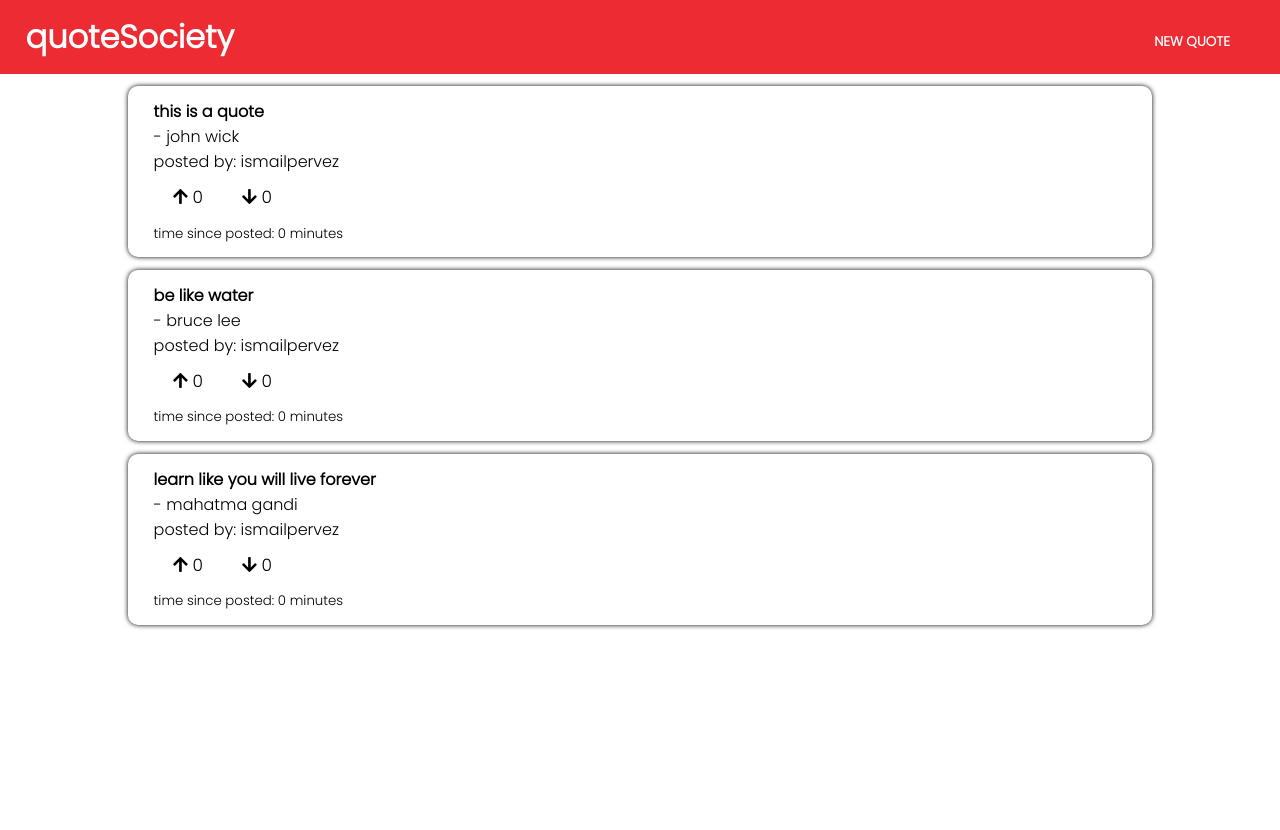
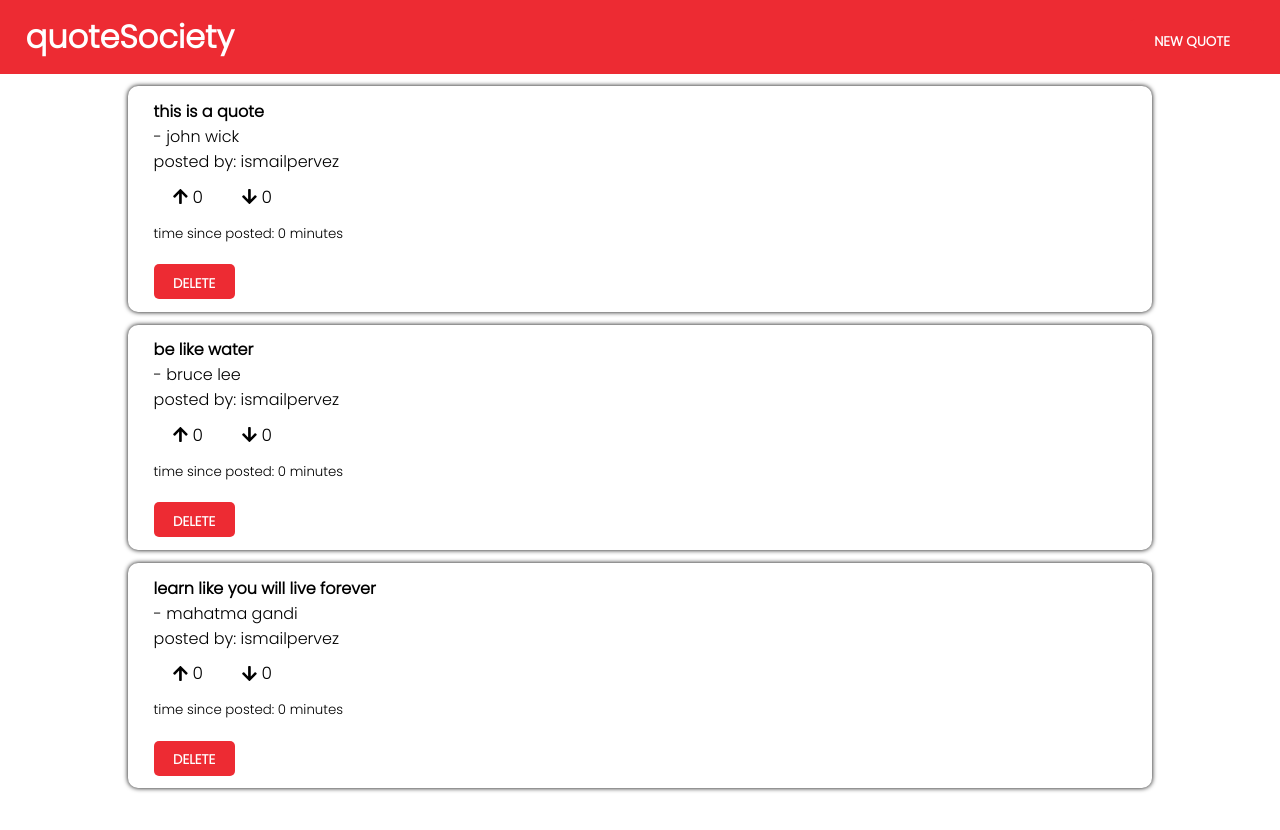
Before and after one commit to ismailPervez/quote-society-ke, an Angular app: page / in a window 1280 px wide. Shown: the top 830 px of the page. Built offline with nearby package versions, Linux system fonts and the light colour scheme.

Commit message:
just added a delete quote feature

```diff
--- a/src/app/components/quote/quote.component.css
+++ b/src/app/components/quote/quote.component.css
@@ -16,3 +16,7 @@
 .quote-content {
     font-weight: bold;
 }
+
+.delete-btn {
+    margin-top: 2%;
+}
--- a/src/app/components/quote/quote.component.html
+++ b/src/app/components/quote/quote.component.html
@@ -1,4 +1,5 @@
 <div [ngClass]="quote.mostLiked ? 'quote mostliked' : 'quote'" *ngFor="let quote of quotes">
     <p class="quote-content">{{ quote.content }}</p>
     <app-quote-details [quote]="quote" (notify)="getUpvotes($event)"></app-quote-details>
+    <button class="btn delete-btn" (click)="deleteQuote(quote)">delete</button>
 </div>
--- a/src/app/components/quote/quote.component.ts
+++ b/src/app/components/quote/quote.component.ts
@@ -107,6 +107,16 @@ export class QuoteComponent implements OnChanges {
     this.quotes.push(this.newQuote)
   }
 
+  // delete quote
+  deleteQuote(quote: Quote) {
+    var deletedQuote = quote.id;
+    this.quotes = this.quotes.filter(quote => {
+      if (quote.id !== deletedQuote) {
+        return quote;
+      }
+    })
+  }
+
   /**
    * I think, quote should have another property called mostLiked, which will be a boolean and all will start out as false, but as a user upvotes, and the sortVotes() method runs, we update the quote property mostLiked to true for the quote which has most upvotes
    */
--- a/src/styles.css
+++ b/src/styles.css
@@ -17,7 +17,7 @@
 }
 
 .form-overlay.active {
-    position: absolute;
+    position: fixed;
     top: 0;
     left: 0;
     width: 100%;
--- a/tsconfig.json
+++ b/tsconfig.json
@@ -7,7 +7,7 @@
     "forceConsistentCasingInFileNames": true,
     "strict": true,
     "strictPropertyInitialization": false,
-    "noImplicitReturns": true,
+    "noImplicitReturns": false,
     "noFallthroughCasesInSwitch": true,
     "sourceMap": true,
     "declaration": false,
```
